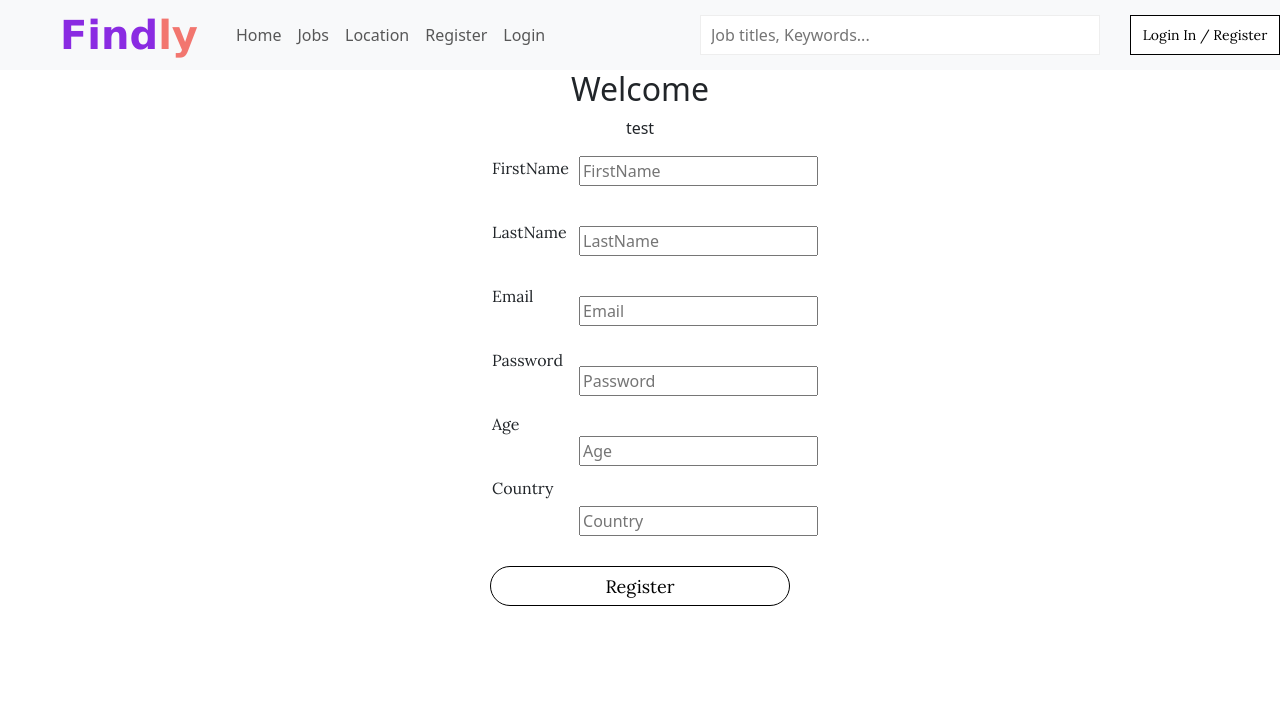
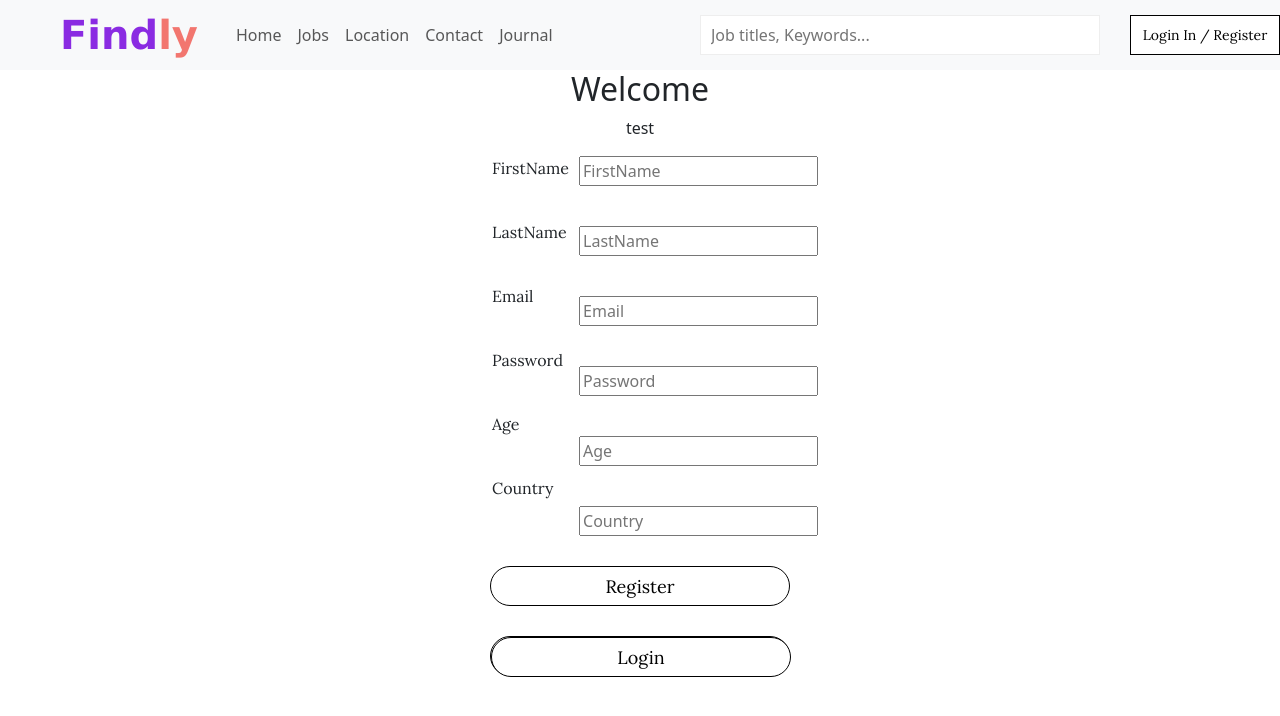
Before and after one commit to C14-MarwahHatamleh/MERAKI_Academy_Project_4, a React (Vite) app in the folder frontend/: page /Register in a window 1280 px wide. Shown: the top 716 px of the page. Built offline with nearby package versions, Linux system fonts and the light colour scheme.

Commit message:
updated navigate register and login in

```diff
--- a/frontend/src/components/Login/Login.jsx
+++ b/frontend/src/components/Login/Login.jsx
@@ -71,7 +71,7 @@ export const Login = () => {
           </div>
         </div>
         <div className="btnSubmit">
-          <button className="submit" onClick={Login}>
+          <button className="submitLogin" onClick={Login}>
             Login
           </button>
         </div>
--- a/frontend/src/components/Login/style.css
+++ b/frontend/src/components/Login/style.css
@@ -3,7 +3,7 @@
     display: flex;
     flex-direction: column;
     justify-content: center;
-align-items: center;
+    align-items: center;
 }
 
 .login{
@@ -14,13 +14,7 @@ justify-content: center;
 }
 
 .labels{
-    margin-left: 30px;
-    display: flex;
-    flex-direction: column;
-    gap: 40px;
-    font-family: Lora, serif;
-    position: relative;
-    margin-right: 10px;
+
 
 }
 
@@ -35,7 +29,7 @@ justify-content: center;
 margin-top: 30px;
 }
 
-.submit{
+.submitLogin{
     border-radius: 20px;
     height: 40px;
     width: 300px;
--- a/frontend/src/components/Register/Register.jsx
+++ b/frontend/src/components/Register/Register.jsx
@@ -8,7 +8,7 @@ export const Register = () => {
   const [userInfo, setUserInfo] = useState({});
   const [msg, setMsg] = useState("");
   const [success, setSuccess] = useState(false);
-console.log(msg)
+  console.log(msg);
   const Register = () => {
     axios
       .post("http://localhost:5000/users/register", userInfo)
@@ -16,7 +16,6 @@ console.log(msg)
         setMsg("Registered Successfully");
         navigate(`/home`);
         setSuccess(true);
-
       })
       .catch((err) => {
         setSuccess(false);
@@ -93,13 +92,30 @@ console.log(msg)
             />
           </div>
         </div>
-        <div className="btnSubmit">
-          <button className="submit" onClick={Register}>
+        <div className="btnRegister">
+          <button className="submitRegister" onClick={Register}>
             Register
           </button>
         </div>
 
-        {msg && <div className= {success? "success" : "failed"}> <p>{msg}</p></div>}
+
+        {msg && (
+          <div className={success ? "success" : "failed"}>
+            {" "}
+            <p>{msg}</p>
+          </div>
+        )}
+
+<div className="submitLogin">
+          <button
+            className="loginbtn"
+            onClick={(e) => {
+              navigate("/Login");
+            }}
+          >
+            Login
+          </button>
+        </div>
 
         {/* <div className="features">
           <p>test</p>
--- a/frontend/src/components/Register/style.css
+++ b/frontend/src/components/Register/style.css
@@ -31,11 +31,15 @@ justify-content: center;
 }
 
 
-.btnSubmit{
+.btnRegister{
 margin-top: 30px;
 }
 
-.submit{
+.submitLogin{
+    margin-top: 30px;
+}
+
+.submitRegister{
     border-radius: 20px;
     height: 40px;
     width: 300px;
@@ -45,3 +49,14 @@ margin-top: 30px;
     color: #000000;
     font-family: Lora, serif;
 }
+
+.loginbtn{
+    border-radius: 20px;
+    height: 40px;
+    width: 300px;
+    font-size: 18px;
+    border: 1px solid;
+    background-color: #ffffff;
+    color: #000000;
+    font-family: Lora, serif;
+}
--- a/frontend/src/components/navigation/Navigation.jsx
+++ b/frontend/src/components/navigation/Navigation.jsx
@@ -1,6 +1,6 @@
 import "./style.css";
 import React, { useContext } from "react";
-import { Link } from "react-router-dom";
+import { Link, useNavigate } from "react-router-dom";
 import Container from "react-bootstrap/Container";
 import Nav from "react-bootstrap/Nav";
 import Navbar from "react-bootstrap/Navbar";
@@ -9,7 +9,7 @@ import { userContext } from "react";
 const Navigation = () => {
   // const {token,setToken} = useContext(userContext);
   // console.log(token)
-
+  const navigate = useNavigate();
   return (
     <>
       <nav className="navbar navbar-expand-lg navbar-light bg-light">
@@ -24,8 +24,6 @@ const Navigation = () => {
         >
           <span class="navbar-toggler-icon"></span>
         </button> */}
-
-
 
         <div className="collapse navbar-collapse" id="navbarTogglerDemo01">
           <span className="logo">
@@ -48,13 +46,13 @@ const Navigation = () => {
               </Nav.Link>
             </li>
             <li className="nav-item">
-              <Nav.Link className="nav-link" href="/Register">
-                Register
+              <Nav.Link className="nav-link" href="#">
+                Contact
               </Nav.Link>
             </li>
             <li className="nav-item">
-              <Nav.Link className="nav-link" href="/Login">
-                Login
+              <Nav.Link className="nav-link" href="#">
+                Journal
               </Nav.Link>
             </li>
           </ul>
@@ -65,12 +63,17 @@ const Navigation = () => {
           placeholder="Job titles, Keywords..."
           aria-label="Search"
         />
-        <button className="signIn_signUpBtn">Login In / Register</button>
+        <button
+          onClick={(e) => {
+            navigate("/Register");
+          }}
+          className="signIn_signUpBtn"
+        >
+          Login In / Register
+        </button>
       </nav>
     </>
   );
 };
 
-
-
 export default Navigation;
```
